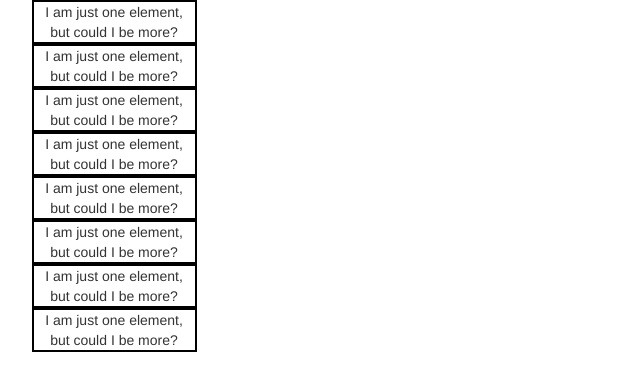
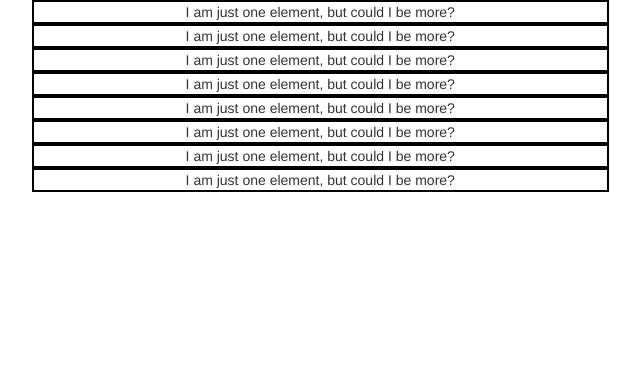
Before and after one commit to graholm/copyelement, a plain HTML site: page index.html in a window 1280 px wide. Shown: the whole page, without its empty margins (331-971 px from the left). Drawn offline with nearby package versions, Linux system fonts and the light colour scheme.

Commit message:
Classadoo autocommit

```diff
--- a/style.css
+++ b/style.css
@@ -1,3 +1,4 @@
 .element {
+  width: 350%;
   border: 2px solid black;
 }
```
